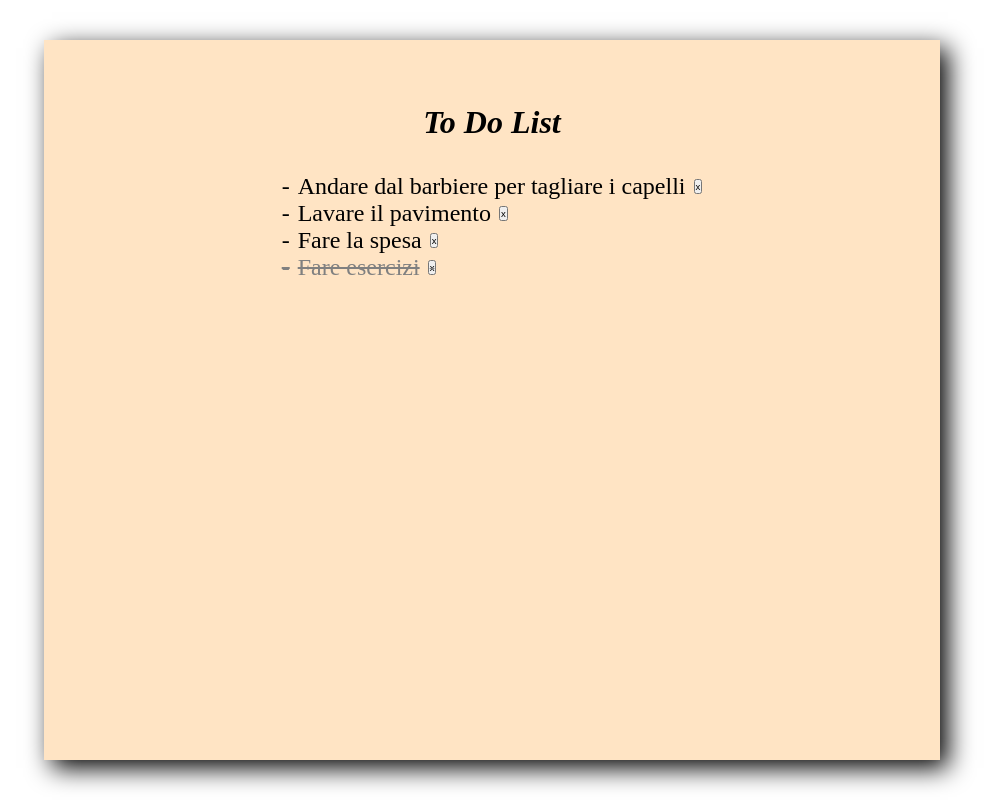
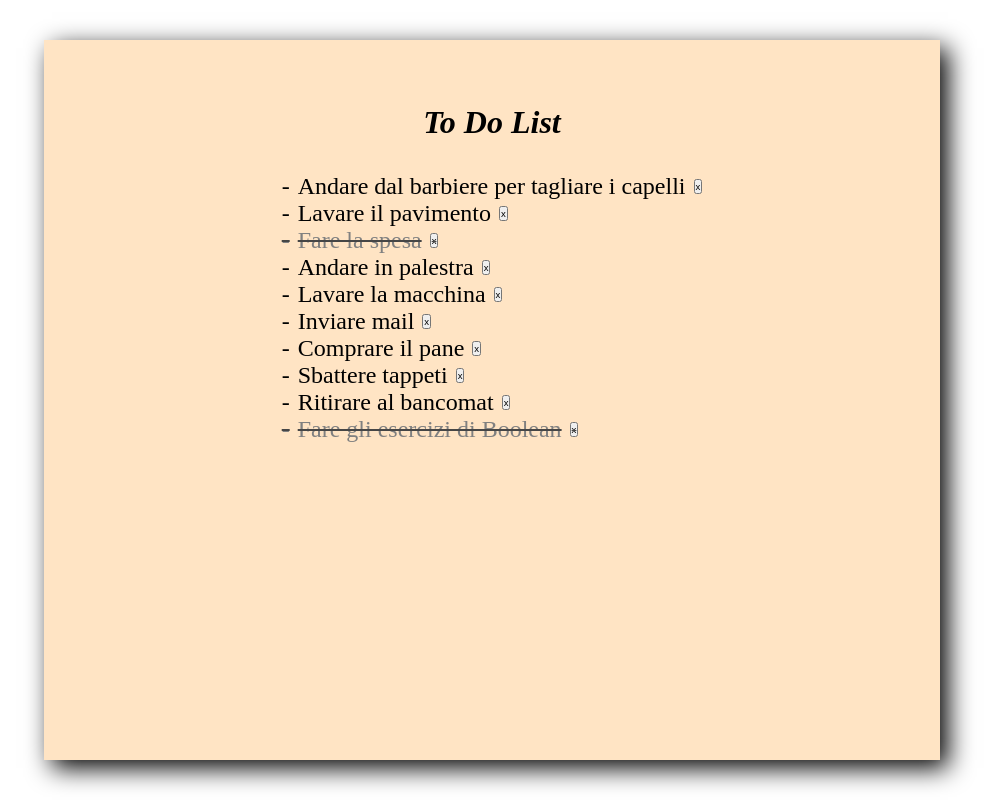
Before and after one commit to agostinoluca/vue-todolist, a Vue app: page / in a window 1280 px wide. Shown: the whole page, without its empty margins (148-1147 px from the left). Built offline with nearby package versions, Linux system fonts and the light colour scheme.

Commit message:
add object to array delete components folder fix style

```diff
--- a/src/App.vue
+++ b/src/App.vue
@@ -8,8 +8,14 @@ export default {
       toDo: [
         { text: 'Andare dal barbiere per tagliare i capelli', done: false },
         { text: 'Lavare il pavimento', done: false },
-        { text: 'Fare la spesa', done: false },
-        { text: 'Fare esercizi', done: true }
+        { text: 'Fare la spesa', done: true },
+        { text: 'Andare in palestra', done: false },
+        { text: 'Lavare la macchina', done: false },
+        { text: 'Inviare mail', done: false },
+        { text: 'Comprare il pane', done: false },
+        { text: 'Sbattere tappeti', done: false },
+        { text: 'Ritirare al bancomat', done: false },
+        { text: 'Fare gli esercizi di Boolean', done: true }
       ]
     };
   },
--- a/src/style.css
+++ b/src/style.css
@@ -54,6 +54,6 @@
 }
 
 .completed {
-  text-decoration: line-through;
+  text-decoration: line-through rgb(70, 70, 70);
   color: gray;
 }
```
Also changed, not shown: src/components/HelloWorld.vue (deleted, +0 -40 lines).
